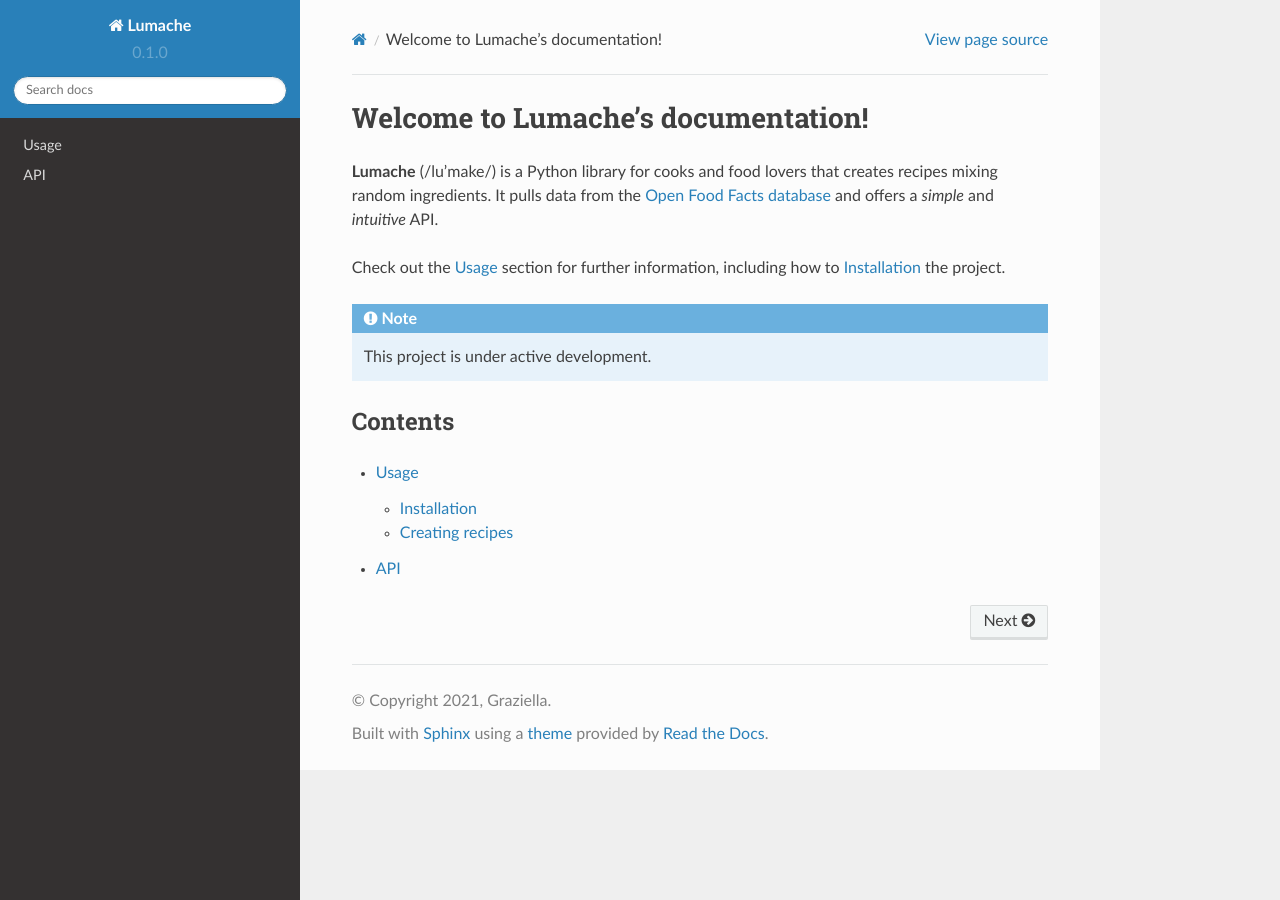
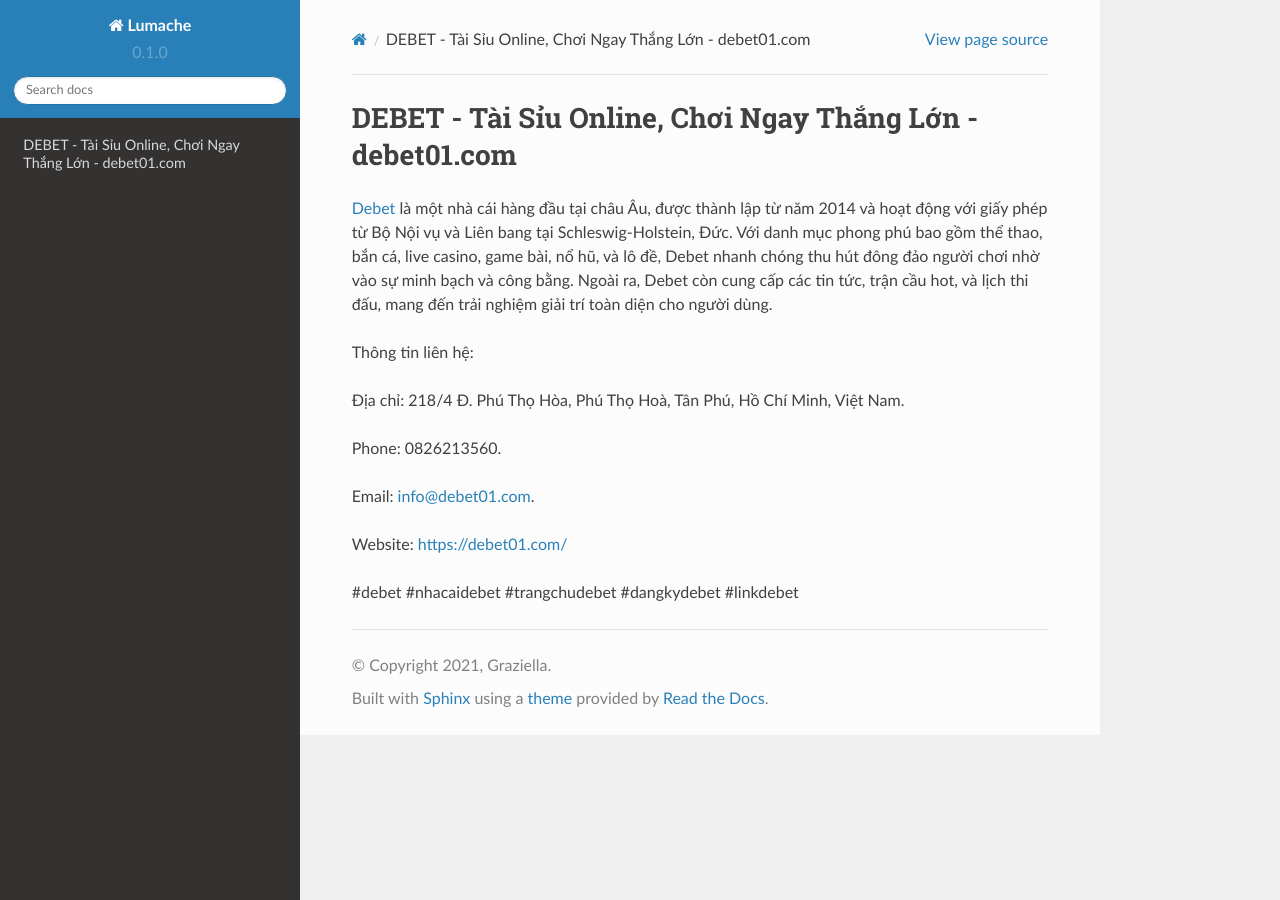
Before and after one commit to socialentity1/debet01com, a Sphinx documentation site: the page built from docs/source/index.rst, in a window 1280 px wide. Built offline with Sphinx 7.4.7 and the Read the Docs theme 2.0.0, drawn with Linux system fonts in a browser that asks for light colours.

Commit message:
Update index.rst

```diff
--- a/docs/source/index.rst
+++ b/docs/source/index.rst
@@ -1,22 +1,16 @@
-Welcome to Lumache's documentation!
+DEBET - Tài Sỉu Online, Chơi Ngay Thắng Lớn - debet01.com
 ===================================
 
-**Lumache** (/lu'make/) is a Python library for cooks and food lovers
-that creates recipes mixing random ingredients.
-It pulls data from the `Open Food Facts database <https://world.openfoodfacts.org/>`_
-and offers a *simple* and *intuitive* API.
+`Debet <https://debet01.com/>`_ là một nhà cái hàng đầu tại châu Âu, được thành lập từ năm 2014 và hoạt động với giấy phép từ Bộ Nội vụ và Liên bang tại Schleswig-Holstein, Đức. Với danh mục phong phú bao gồm thể thao, bắn cá, live casino, game bài, nổ hũ, và lô đề, Debet nhanh chóng thu hút đông đảo người chơi nhờ vào sự minh bạch và công bằng. Ngoài ra, Debet còn cung cấp các tin tức, trận cầu hot, và lịch thi đấu, mang đến trải nghiệm giải trí toàn diện cho người dùng.
 
-Check out the :doc:`usage` section for further information, including
-how to :ref:`installation` the project.
+Thông tin liên hệ:
 
-.. note::
+Địa chỉ: 218/4 Đ. Phú Thọ Hòa, Phú Thọ Hoà, Tân Phú, Hồ Chí Minh, Việt Nam.
 
-   This project is under active development.
+Phone: 0826213560.
 
-Contents
---------
+Email: info@debet01.com.
 
-.. toctree::
+Website: https://debet01.com/
 
-   usage
-   api
+#debet #nhacaidebet #trangchudebet #dangkydebet #linkdebet
```
